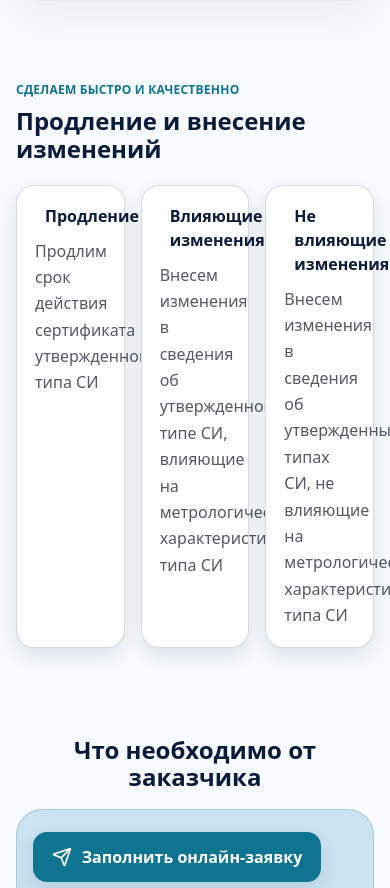
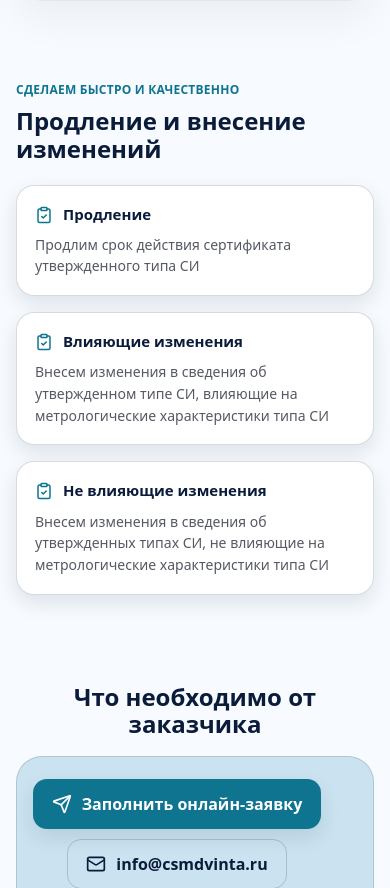
Before and after one commit to plag1atv/Dvinta-group-site, a Flask app: page /metrology/type-approval in a window 390 px wide. Shown: the part 2054-2942 px from the top of the page. Run offline with Flask 3, Linux system fonts and the light colour scheme.

Commit message:
61 global change

```diff
--- a/app/static/css/theme.css
+++ b/app/static/css/theme.css
@@ -1098,7 +1098,7 @@ body.no-scroll{ overflow: hidden; }
 
 @keyframes intro-bar{
   from{ transform: translateX(0); }
-  to{ transform: translateX(-140vw); }
+  to{ transform: translateX(-165vw); }
 }
 
 .intro-splash__title{
@@ -2401,3 +2401,58 @@ body.mobile-menu-open{
     transform: none !important;
   }
 }
+
+/* ===== Mobile: type approval change cards ===== */
+.type-approval-change-card__head{
+  display: flex;
+  align-items: center;
+  gap: 10px;
+}
+
+.type-approval-change-card__title{
+  font-weight: 900;
+}
+
+.type-approval-change-card__text{
+  color: rgba(13,19,33,.70);
+  margin-top: 10px;
+  line-height: 1.65;
+}
+
+.type-approval-change-card__icon{
+  flex: 0 0 auto;
+}
+
+@media (max-width: 640px){
+  .type-approval-change-grid{
+    grid-template-columns: 1fr !important;
+  }
+
+  .type-approval-change-card{
+    min-width: 0;
+    overflow: hidden;
+    padding: 18px;
+  }
+
+  .type-approval-change-card__head{
+    align-items: flex-start;
+  }
+
+  .type-approval-change-card__icon{
+    width: 18px;
+    height: 18px;
+    margin-top: 2px;
+  }
+
+  .type-approval-change-card__title{
+    font-size: 15px;
+    line-height: 1.35;
+  }
+
+  .type-approval-change-card__text{
+    font-size: 14px;
+    line-height: 1.55;
+    overflow-wrap: anywhere;
+    word-break: break-word;
+  }
+}
--- a/app/templates/metrology_type_approval.html
+++ b/app/templates/metrology_type_approval.html
@@ -149,36 +149,34 @@
       </div>
     </div>
 
-    <div style="margin-top:22px; display:grid; grid-template-columns: repeat(3, minmax(0, 1fr)); gap:16px;">
-      <div class="card card-pad hover-lift reveal">
-        <div style="display:flex; gap:10px; align-items:center;">
-          <i data-lucide="clipboard-check" class="w-5 h-5" style="color: var(--c-600);"></i>
-          <div style="font-weight:900;">Продление</div>
+    <div class="type-approval-change-grid" style="margin-top:22px; display:grid; grid-template-columns: repeat(3, minmax(0, 1fr)); gap:16px;">
+      <div class="card card-pad hover-lift reveal type-approval-change-card">
+        <div class="type-approval-change-card__head">
+          <i data-lucide="clipboard-check" class="w-5 h-5 type-approval-change-card__icon" style="color: var(--c-600);"></i>
+          <div class="type-approval-change-card__title">Продление</div>
         </div>
-        <p style="color: rgba(13,19,33,.70); margin-top:10px; line-height:1.65;">
+        <p class="type-approval-change-card__text">
           Продлим срок действия сертификата утвержденного типа СИ
         </p>
       </div>
 
-      <div class="card card-pad hover-lift reveal">
-        <div style="display:flex; gap:10px; align-items:center;">
-          <i data-lucide="clipboard-check" class="w-5 h-5" style="color: var(--c-600);"></i>
-          <div style="font-weight:900;">Влияющие изменения</div>
+      <div class="card card-pad hover-lift reveal type-approval-change-card">
+        <div class="type-approval-change-card__head">
+          <i data-lucide="clipboard-check" class="w-5 h-5 type-approval-change-card__icon" style="color: var(--c-600);"></i>
+          <div class="type-approval-change-card__title">Влияющие изменения</div>
         </div>
-        <p style="color: rgba(13,19,33,.70); margin-top:10px; line-height:1.65;">
-          Внесем изменения в сведения об утвержденном типе СИ, влияющие<br>
-          на метрологические характеристики типа СИ
+        <p class="type-approval-change-card__text">
+          Внесем изменения в сведения об утвержденном типе СИ, влияющие на метрологические характеристики типа СИ
         </p>
       </div>
 
-      <div class="card card-pad hover-lift reveal">
-        <div style="display:flex; gap:10px; align-items:center;">
-          <i data-lucide="clipboard-check" class="w-5 h-5" style="color: var(--c-600);"></i>
-          <div style="font-weight:900;">Не влияющие изменения</div>
+      <div class="card card-pad hover-lift reveal type-approval-change-card">
+        <div class="type-approval-change-card__head">
+          <i data-lucide="clipboard-check" class="w-5 h-5 type-approval-change-card__icon" style="color: var(--c-600);"></i>
+          <div class="type-approval-change-card__title">Не влияющие изменения</div>
         </div>
-        <p style="color: rgba(13,19,33,.70); margin-top:10px; line-height:1.65;">
-          Внесем изменения в сведения об утвержденных типах СИ, не<br>
-          влияющие на метрологические характеристики типа СИ
+        <p class="type-approval-change-card__text">
+          Внесем изменения в сведения об утвержденных типах СИ, не влияющие на метрологические характеристики типа СИ
         </p>
       </div>
     </div>
```
